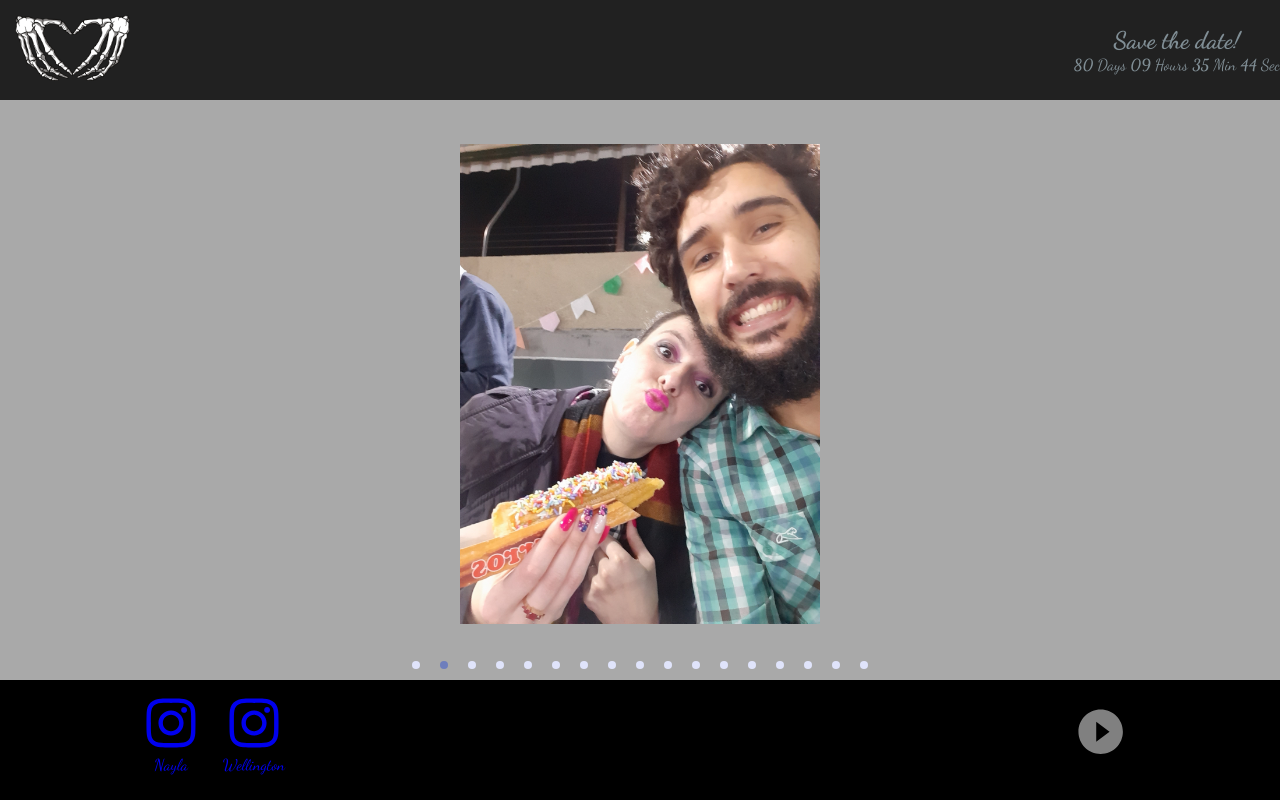
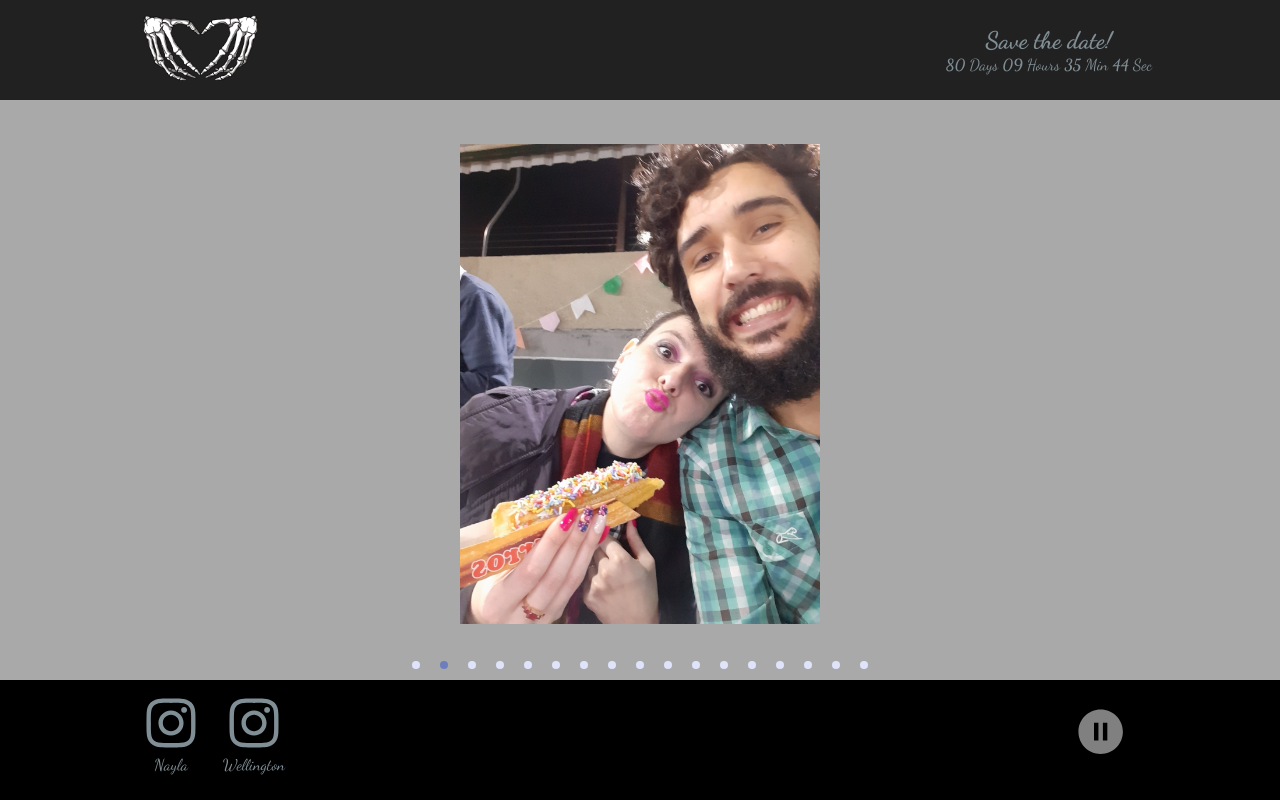
Before and after one commit to montagnini/save-the-date, a React (Create React App) app: page / in a window 1280 px wide. Built offline with nearby package versions, Linux system fonts and the light colour scheme.

Commit message:
correções

```diff
--- a/src/App.css
+++ b/src/App.css
@@ -25,11 +25,18 @@ body {
   align-items: center;
   width: 100%;
   height: 100px;
+  padding-left: 10vw;
+  padding-right: 10vw;
   background: #212121;
 }
 
 .header_center {
   color: #808e95;
+}
+
+.header_center:hover{
+  color: #c536a6;
+  transition: all 350ms cubic-bezier(0.4, 0, 0.2, 1) 0ms;
 }
 
 .header_left {
@@ -59,6 +66,11 @@ body {
   background-color: black;
   color: #808e95;
   overflow: hidden;
+  transition: all 150ms cubic-bezier(0.4, 0, 0.2, 1) 0ms;
+}
+
+.anchor {
+  color: #808e95;
 }
 
 .footer_2 {
@@ -80,6 +92,12 @@ body {
   display: flex;
 }
 
+.anchor:hover{
+  cursor: pointer;
+  color: #c536a6;
+  transition: all 350ms cubic-bezier(0.4, 0, 0.2, 1) 0ms;
+}
+
 header,
 footer {
   flex: none;
@@ -98,7 +116,11 @@ a:active {
   overflow: hidden;
 }
 
-@media (max-width: 1000px){
+.alice-carousel__stage-item {
+  max-width: 100%;
+}
+
+@media (max-width: 1000px) {
   .easterEgg {
     overflow-y: scroll;
     height: 69vh;
--- a/src/App.js
+++ b/src/App.js
@@ -82,13 +82,15 @@ function App() {
         <div className="footer_2">
           <div className="Insta">
             <div style={{ marginRight: "5%" }}>
-              <a href="https://www.instagram.com/naylapallu/" alt="n">
+              <a href="https://www.instagram.com/naylapallu/" alt="n"
+              className='anchor'>
                 <FaInstagram size={56}></FaInstagram>
                 <div>Nayla</div>
               </a>
             </div>
             <div style={{ marginLeft: "15%" }}>
-              <a href="https://www.instagram.com/wmontagnin/" alt="n">
+              <a href="https://www.instagram.com/wmontagnin/" alt="n"
+              className='anchor'>
                 <FaInstagram size={56}></FaInstagram>
                 <div>Wellington</div>
               </a>
--- a/src/components/Audio/Audio.js
+++ b/src/components/Audio/Audio.js
@@ -1,15 +1,19 @@
-import React from "react";
+import React, { useEffect } from "react";
 
 import Play from "./Play";
 import Pause from "./Pause";
-import YourLove from './yourlove.mp3';
+import YourLove from "./yourlove.mp3";
 
-import useAudioPlayer from './useAudioPlayer';
+import useAudioPlayer from "./useAudioPlayer";
 
-import './styles.scss';
+import "./styles.scss";
 
 function Audio() {
-  const {playing, setPlaying} = useAudioPlayer();
+  const { playing, setPlaying } = useAudioPlayer();
+
+  useEffect(() => {
+    setPlaying(true);
+  }, []);
 
   return (
     <div className="player">
@@ -18,10 +22,11 @@ function Audio() {
         Your browser does not support the <code>audio</code> element.
       </audio>
       <div className="controls">
-        {playing ?
-          <Pause handleClick={() => setPlaying(false)} /> :
+        {playing ? (
+          <Pause handleClick={() => setPlaying(false)} />
+        ) : (
           <Play handleClick={() => setPlaying(true)} />
-        }
+        )}
       </div>
     </div>
   );
--- a/src/components/Audio/styles.scss
+++ b/src/components/Audio/styles.scss
@@ -51,6 +51,10 @@
     align-items: center;
   }
 
+  .MuiSvgIcon-root{
+    transition: all 150ms cubic-bezier(0.4, 0, 0.2, 1) 0ms;
+  }
+
   .player__button {
     width: fit-content;
     margin-bottom: 15px;
@@ -58,13 +62,16 @@
     background: none;
     color: white;
 
+
+
     &:focus {
       outline: none;
     }
     &:hover {
+
       cursor: pointer;
       svg {
-        color: greenyellow;
+        color: #c536a6;
       }
     }
 
```
